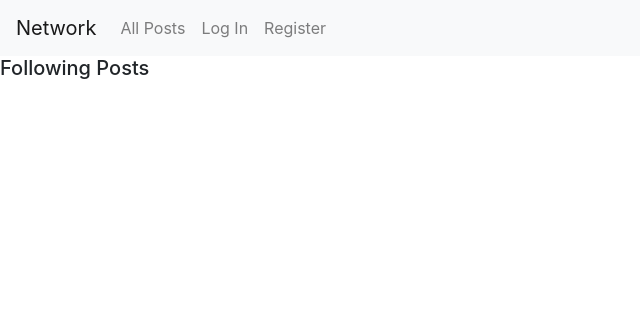
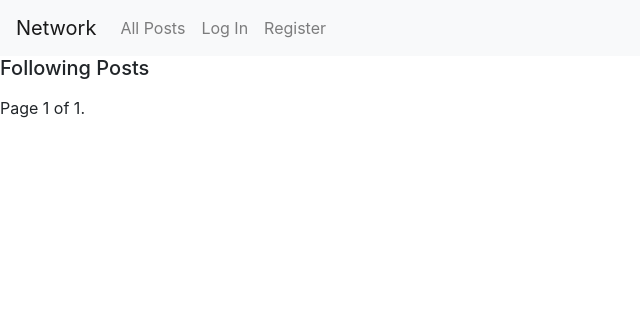
Before and after one commit to grzelkowska/sns_django, a Django app: page /following/2 in a window 1280 px wide. Shown: the top 316 px of the page, without its empty margins (0-640 px from the left). Run offline with Django 3.2, Linux system fonts and the light colour scheme; data comes from the database, SQL or seed files in the repository; both versions use the stored data as it was after the commit; tables that the repository leaves empty hold one stand-in row (values such as "Sample post"); some libraries are stand-ins or nearby versions.

Commit message:
pagination

```diff
--- a/network/templates/network/index.html
+++ b/network/templates/network/index.html
@@ -22,16 +22,35 @@
         {% else %}
         <h5>All Posts</h5>
         {% endif %}
+
         <ul>
-        {% for p in all_posts%}
+        {% for p in page_obj %}
         <li>
         {% if p.image %}
         <img src="{{ p.image.url }}" width="500">
         {% endif %}
-        <P>{{p.entry}} <br> by <a href="{% url 'profile' p.creator.id %}">{{p.creator}}</a> @ {{p.created_date}}</P>
+        <p>{{p.entry}}<br> by <a href="{% url 'profile' p.creator.id %}">{{p.creator}}</a> @ {{p.created_date}}</p>
         </li>
         {% endfor %}
         </ul>
+        <div class="pagination">
+            <span class="step-links">
+                {% if page_obj.has_previous %}
+                    <a href="?page=1">&laquo; first</a>
+                    <a href="?page={{ page_obj.previous_page_number }}">previous</a>
+                {% endif %}
+
+                <span class="current">
+                    Page {{ page_obj.number }} of {{ page_obj.paginator.num_pages }}.
+                </span>
+
+                {% if page_obj.has_next %}
+                    <a href="?page={{ page_obj.next_page_number }}">next</a>
+                    <a href="?page={{ page_obj.paginator.num_pages }}">last &raquo;</a>
+                {% endif %}
+            </span>
+        </div>
+
     </div>
 
 {% endblock %}
--- a/network/views.py
+++ b/network/views.py
@@ -4,21 +4,31 @@
 from django.shortcuts import render
 from django.urls import reverse
 from django.contrib.auth.decorators import login_required
+from django.core.paginator import Paginator
 
 from .models import User, Post, Like, Follow
 
 
 def index(request):
-    # user_id = request.user.id
-    # user_liked = is_liked(user_id)
+    all_posts = Post.objects.all().order_by('-created_date')
+
+    p = Paginator(all_posts, 10)
+    page_number = request.GET.get('page')
+    page_obj = p.get_page(page_number)
+
     return render(request, "network/index.html", {
-        "all_posts" : Post.objects.all().order_by('-created_date'),
-
+        # "all_posts" : all_posts,
+        "page_obj": page_obj,
     })
 
 
 def profile(request, user_id):
     users_posts = Post.objects.filter(creator=user_id).order_by("-created_date")
+
+    p = Paginator(users_posts, 10)
+    page_number = request.GET.get('page')
+    page_obj = p.get_page(page_number)
+
     self_login = False
     if user_id == request.user.id:
         self_login = True
@@ -32,11 +42,12 @@
 
     return render(request, "network/profile.html", {
         "user_profile": User.objects.get(id=user_id),
-        "posts": users_posts,
+        # "posts": users_posts,
         "self_login": self_login,
         "followers": followers,
         "user_follow": user_follow,
         "following": following,
+        "page_obj": page_obj,
     })
 
 
@@ -54,10 +65,15 @@
 
     following_posts.sort(reverse=True, key=sort_list)
 
+    p = Paginator(following_posts, 10)
+    page_number = request.GET.get('page')
+    page_obj = p.get_page(page_number)
+
 
     return render(request, "network/index.html", {
         "following": following_posts_only,
-        "all_posts": following_posts,
+        # "all_posts": following_posts,
+        "page_obj": page_obj,
     })
 
 
```
Also changed, not shown: network/templates/network/profile.html (+18 -1 lines), db.sqlite3.
